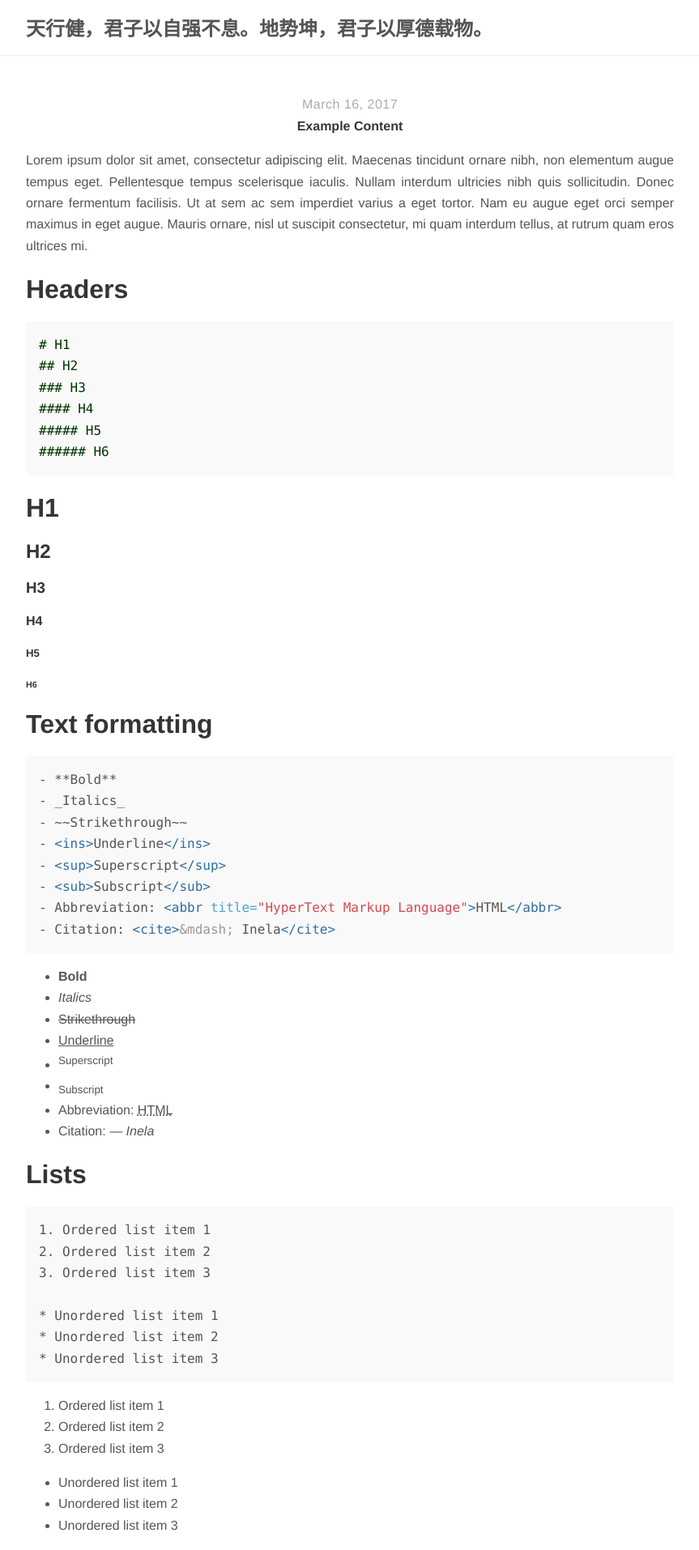
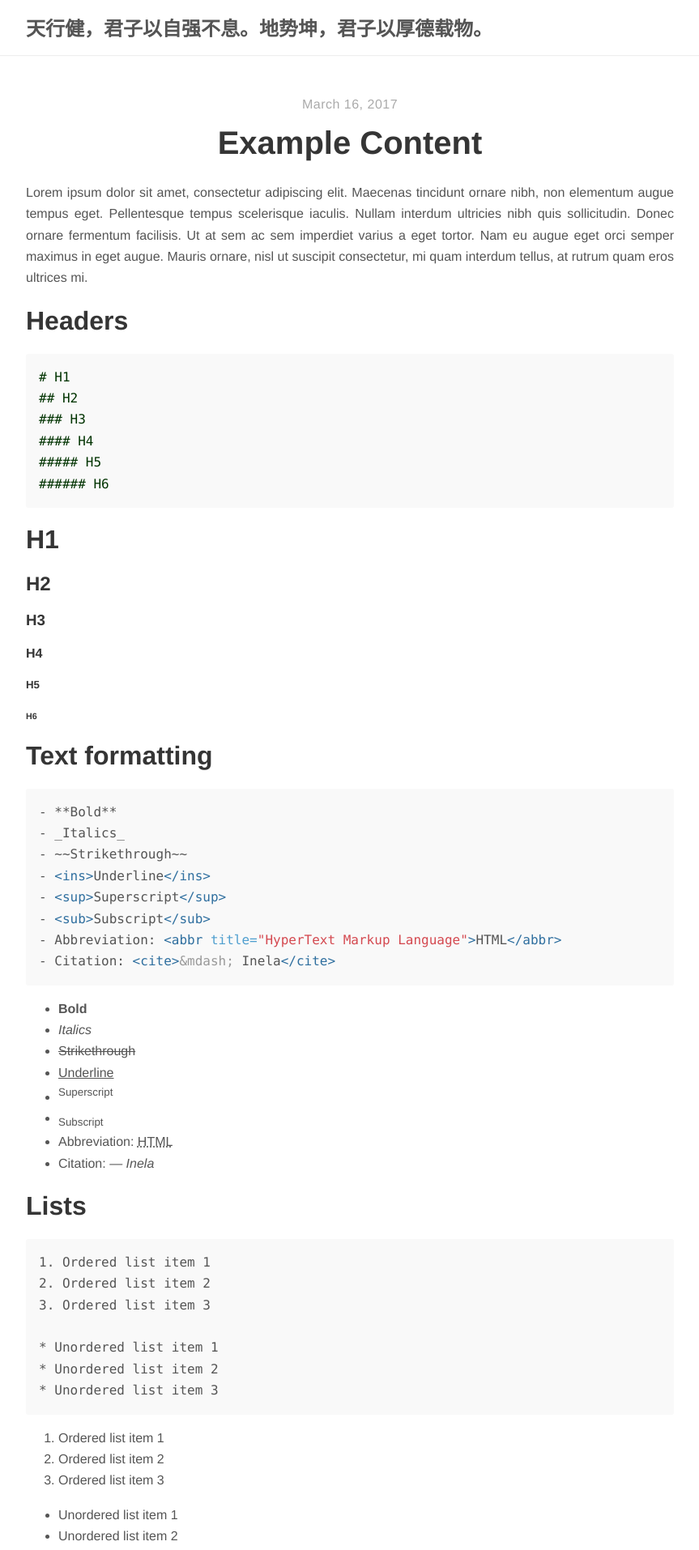
Before and after one commit to shulthz/shulthz.github.io, a Jekyll site: the page built from _posts/2017-03-16-example-content.md, in a window 1280 px wide. Shown: the top 1914 px of the page at 81% size, without its empty margins (208-1071 px from the left). Built offline with Jekyll 4.4.1, drawn with Linux system fonts in a browser that asks for light colours; nearby versions of some CDN libraries.

Commit message:
Update _post.scss

```diff
--- a/_sass/rain/_post.scss
+++ b/_sass/rain/_post.scss
@@ -15,7 +15,7 @@
   &-title {
     color: $default-shade;
     font-family: $sans-serif;
-    font-size: 1rem;
+    font-size: 2.5rem;
     margin: 0 0 1rem 0;
     text-align: center;
   }
```
